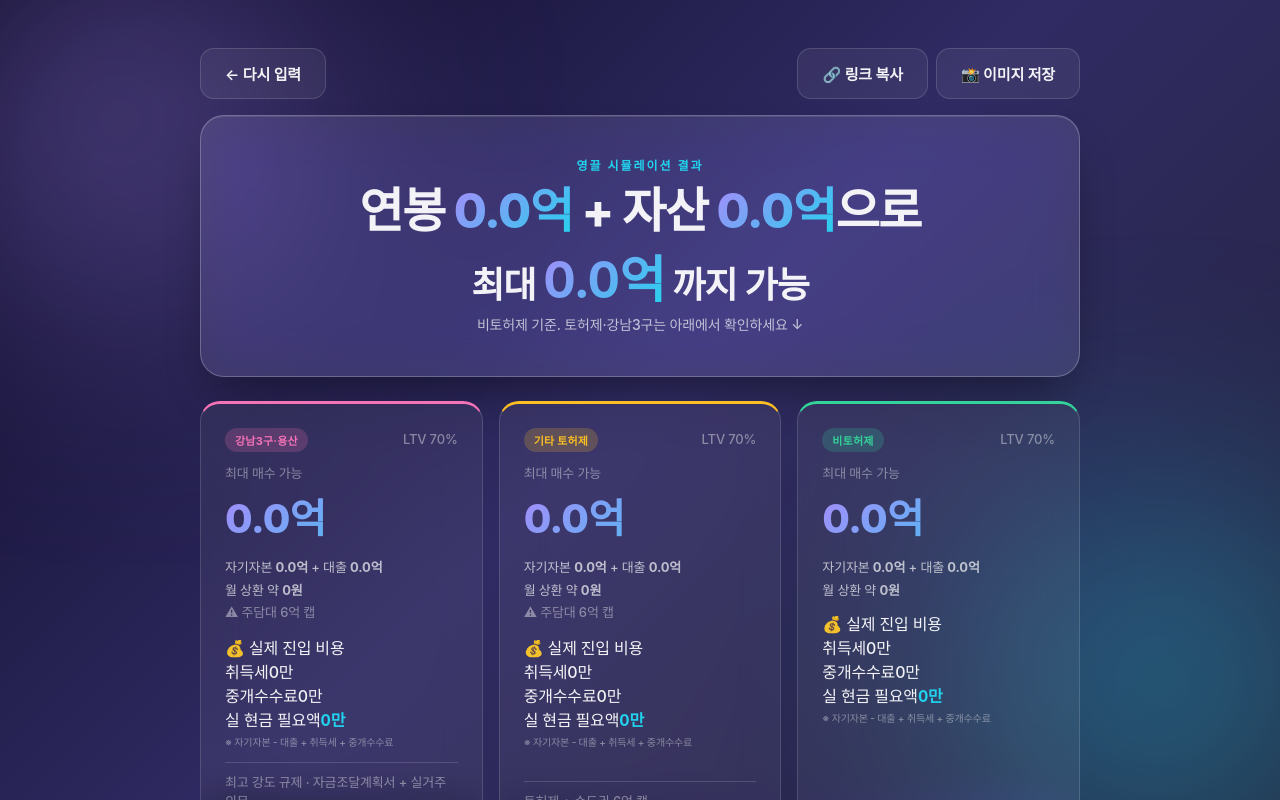
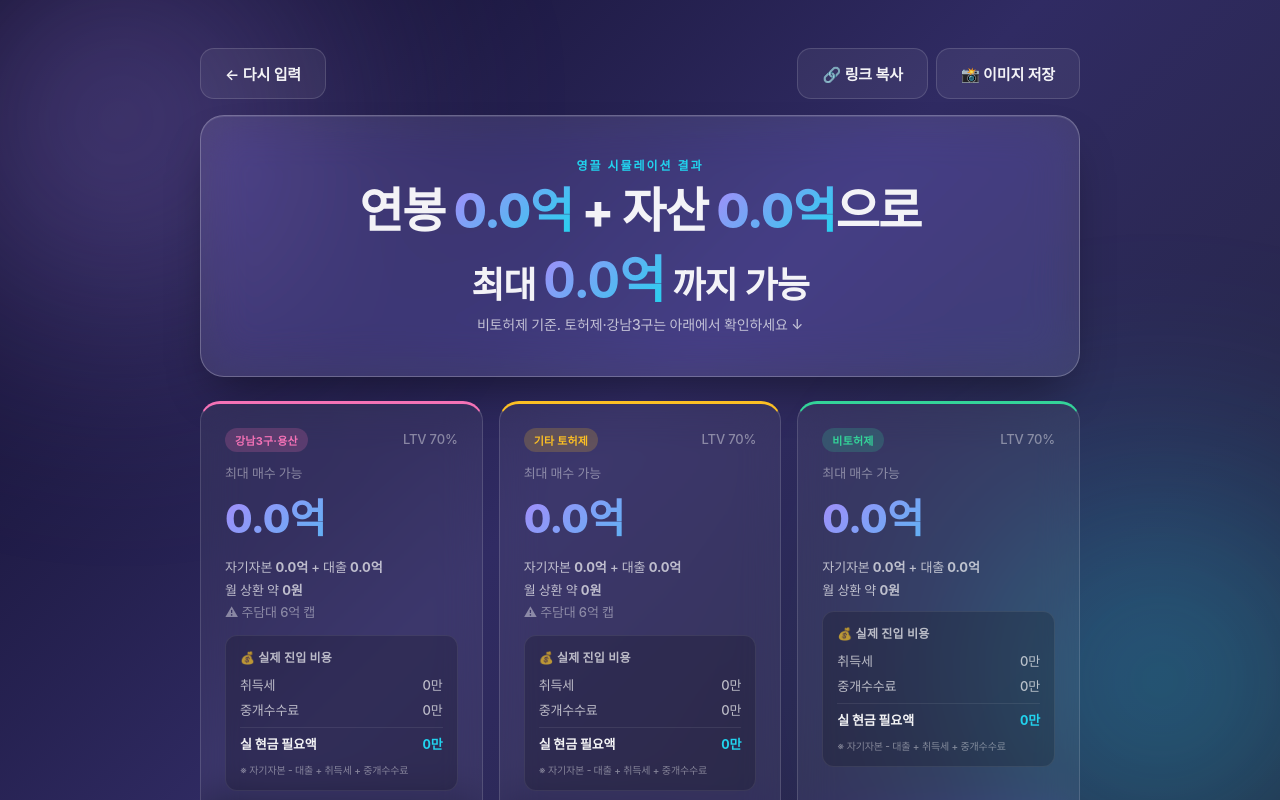
Before and after one commit to 2013108182/Yeong-Kkeul-Pick, a React (Vite) app: page /result in a window 1280 px wide. Shown: the top 800 px of the page. Built offline with nearby package versions, Linux system fonts and the light colour scheme; a web font is replaced by a local one.

Commit message:
Update globals.css

```diff
--- a/src/styles/globals.css
+++ b/src/styles/globals.css
@@ -294,3 +294,57 @@ display: flex; align-items: center; gap: 8px;
 ::-webkit-scrollbar-track { background: transparent; }
 ::-webkit-scrollbar-thumb { background: rgba(255,255,255,0.10); border-radius: 999px; }
 ::-webkit-scrollbar-thumb:hover { background: rgba(255,255,255,0.20); }
+
+/* ─── 취득세/중개수수료 박스 ─── */
+.entry-cost-box {
+  background: rgba(0, 0, 0, 0.18);
+  border: 1px solid rgba(255, 255, 255, 0.08);
+  border-radius: 12px;
+  padding: 12px 14px;
+  display: flex;
+  flex-direction: column;
+  gap: 6px;
+}
+.entry-cost-title {
+  font-size: 12px;
+  font-weight: 700;
+  color: var(--text-2);
+  margin-bottom: 4px;
+  letter-spacing: 0.02em;
+}
+.entry-cost-row {
+  display: flex;
+  justify-content: space-between;
+  font-size: 13px;
+  color: var(--text-2);
+}
+.entry-cost-row.total {
+  border-top: 1px solid rgba(255, 255, 255, 0.08);
+  padding-top: 6px;
+  margin-top: 2px;
+  font-weight: 700;
+  color: var(--text-1);
+}
+
+/* ─── 아파트 카드 실거래가 링크 ─── */
+.price-link {
+  display: inline-flex;
+  align-items: center;
+  gap: 4px;
+  margin-top: 6px;
+  padding: 6px 12px;
+  border-radius: 8px;
+  background: rgba(34, 211, 238, 0.08);
+  border: 1px solid rgba(34, 211, 238, 0.20);
+  font-size: 12px;
+  font-weight: 600;
+  color: var(--accent-cyan);
+  text-decoration: none;
+  transition: all 160ms ease;
+  align-self: flex-start;
+}
+.price-link:hover {
+  background: rgba(34, 211, 238, 0.15);
+  border-color: rgba(34, 211, 238, 0.40);
+  text-decoration: none;
+}
```
